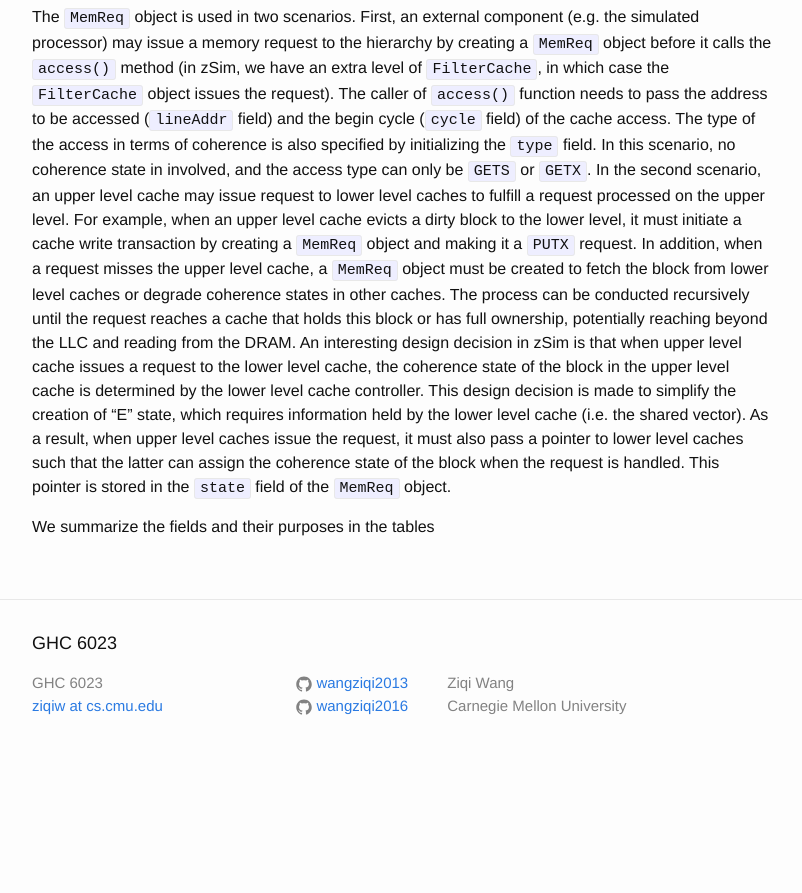
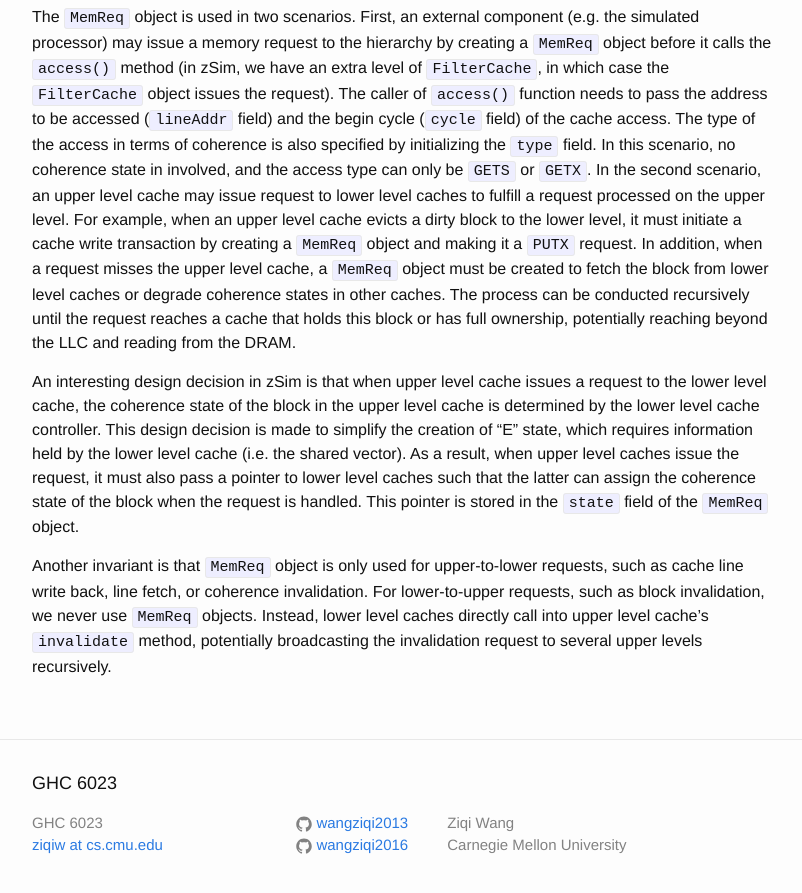
Before and after one commit to wangziqi2013/wangziqi2013.github.io, a Jekyll site: the page built from _posts/2019-12-24-understand-zsim-cc-sim.markdown, in a window 1280 px wide and 900 px high, scrolled down 1852 px. Shown: the top 893 px of the window, without its empty margins (238-1040 px from the left). Built offline with Jekyll 4.4.1, drawn with Linux system fonts in a browser that asks for light colours; before the commit the page ends 2629 px from its top, so only the background shows below that.

Commit message:
Adding MemReq invariant

```diff
--- a/_posts/2019-12-24-understand-zsim-cc-sim.markdown
+++ b/_posts/2019-12-24-understand-zsim-cc-sim.markdown
@@ -78,11 +78,19 @@ cache evicts a dirty block to the lower level, it must initiate a cache write tr
 and making it a `PUTX` request. In addition, when a request misses the upper level cache, a `MemReq` object must be
 created to fetch the block from lower level caches or degrade coherence states in other caches. The process can be
 conducted recursively until the request reaches a cache that holds this block or has full ownership, potentially reaching
-beyond the LLC and reading from the DRAM. An interesting design decision in zSim is that when upper level cache issues
-a request to the lower level cache, the coherence state of the block in the upper level cache is determined by the
-lower level cache controller. This design decision is made to simplify the creation of "E" state, which requires information
-held by the lower level cache (i.e. the shared vector). As a result, when upper level caches issue the request, it
-must also pass a pointer to lower level caches such that the latter can assign the coherence state of the block when
-the request is handled. This pointer is stored in the `state` field of the `MemReq` object.
+beyond the LLC and reading from the DRAM.
 
-We summarize the fields and their purposes in the tables
+An interesting design decision in zSim is that when upper level cache issues a request to the lower level cache, the coherence
+state of the block in the upper level cache is determined by the lower level cache controller. This design decision is made
+to simplify the creation of "E" state, which requires information held by the lower level cache (i.e. the shared vector).
+As a result, when upper level caches issue the request, it must also pass a pointer to lower level caches such that the
+latter can assign the coherence state of the block when the request is handled. This pointer is stored in the `state` field
+of the `MemReq` object.
+
+Another invariant is that `MemReq` object is only used for upper-to-lower requests, such as cache line write back, line
+fetch, or coherence invalidation. For lower-to-upper requests, such as block invalidation, we never use `MemReq` objects.
+Instead, lower level caches directly call into upper level cache's `invalidate` method, potentially broadcasting the
+invalidation request to several upper levels recursively.
+
+
+{:.mbtablestyle}
```
